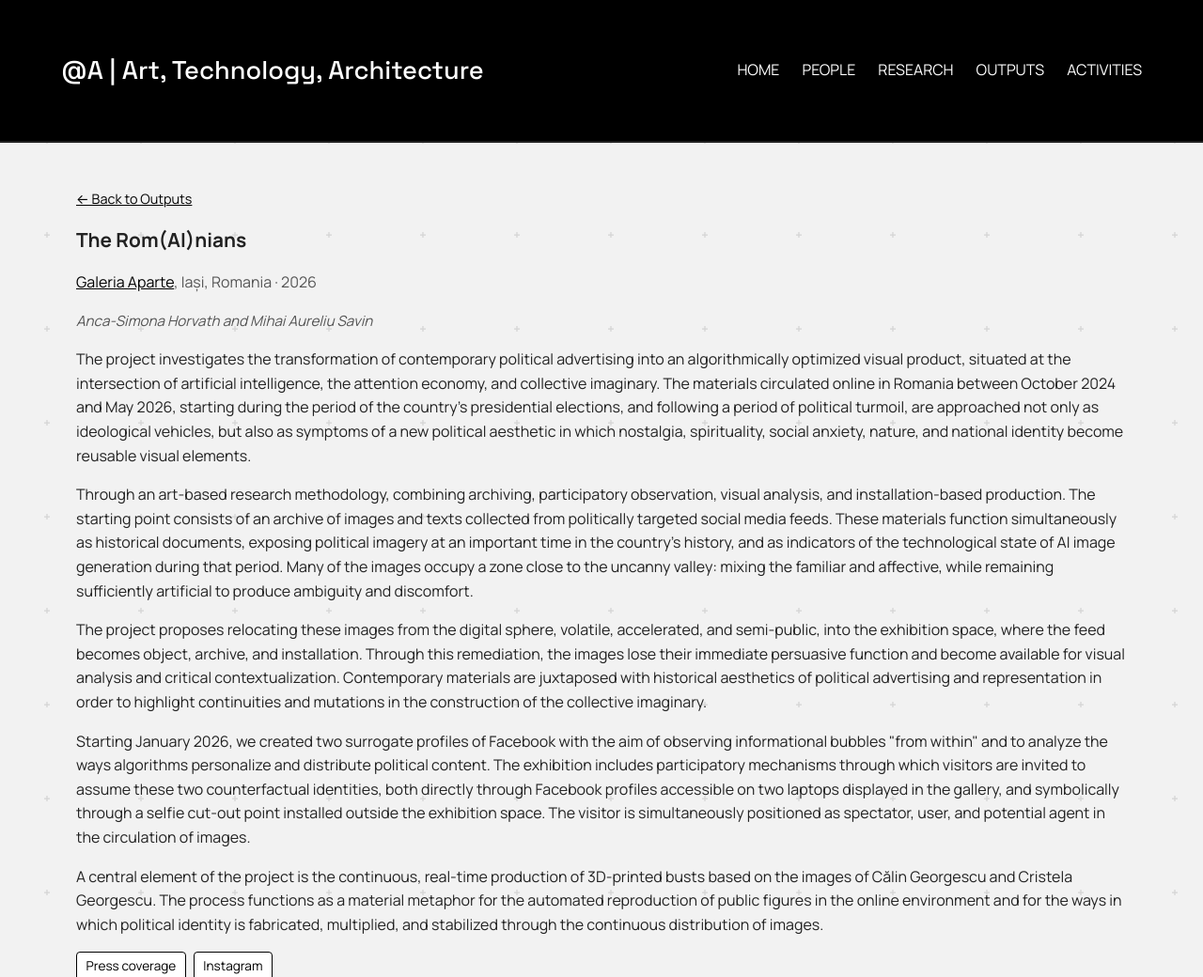
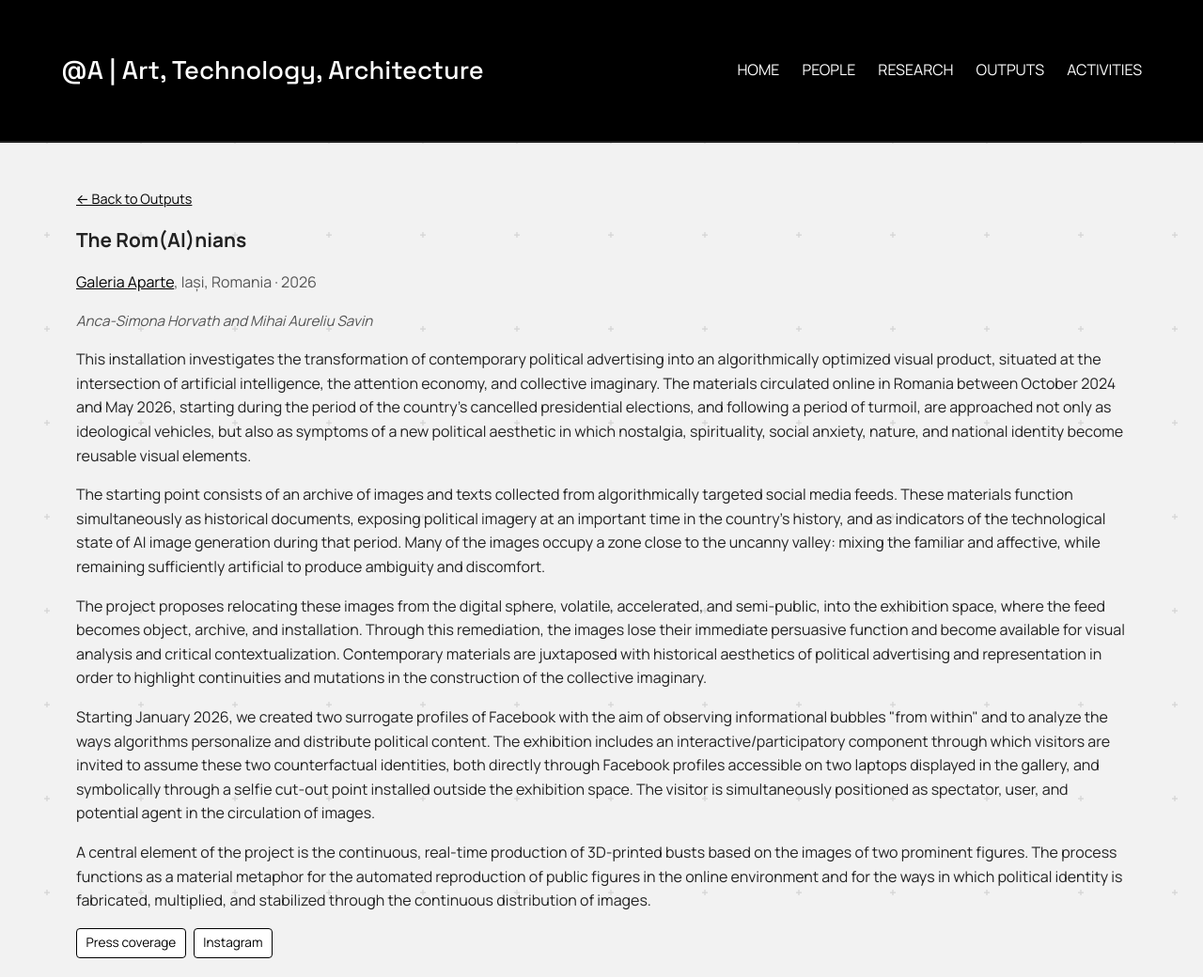
Before and after one commit to anqua/at-a, a Jekyll site: the page built from exhibitions/the-romainians.md, in a window 1280 px wide and 1400 px high, cut to the strip 0-1040 px from the top of the window. Shown: the whole strip at 94% size. Built offline with Jekyll 4.4.1, drawn with Linux system fonts in a browser that asks for light colours.

Commit message:
Update exhibitions.yml

```diff
--- a/_data/exhibitions.yml
+++ b/_data/exhibitions.yml
@@ -7,11 +7,11 @@
   credits: "Anca-Simona Horvath and Mihai Aureliu Savin"
   description: ""
   description_long:
-    - "The project investigates the transformation of contemporary political advertising into an algorithmically optimized visual product, situated at the intersection of artificial intelligence, the attention economy, and collective imaginary. The materials circulated online in Romania between October 2024 and May 2026, starting during the period of the country's presidential elections, and following a period of political turmoil, are approached not only as ideological vehicles, but also as symptoms of a new political aesthetic in which nostalgia, spirituality, social anxiety, nature, and national identity become reusable visual elements."
-    - "Through an art-based research methodology, combining archiving, participatory observation, visual analysis, and installation-based production. The starting point consists of an archive of images and texts collected from politically targeted social media feeds. These materials function simultaneously as historical documents, exposing political imagery at an important time in the country's history, and as indicators of the technological state of AI image generation during that period. Many of the images occupy a zone close to the uncanny valley: mixing the familiar and affective, while remaining sufficiently artificial to produce ambiguity and discomfort."
+    - "This installation investigates the transformation of contemporary political advertising into an algorithmically optimized visual product, situated at the intersection of artificial intelligence, the attention economy, and collective imaginary. The materials circulated online in Romania between October 2024 and May 2026, starting during the period of the country's cancelled presidential elections, and following a period of turmoil, are approached not only as ideological vehicles, but also as symptoms of a new political aesthetic in which nostalgia, spirituality, social anxiety, nature, and national identity become reusable visual elements."
+    - "The starting point consists of an archive of images and texts collected from algorithmically targeted social media feeds. These materials function simultaneously as historical documents, exposing political imagery at an important time in the country's history, and as indicators of the technological state of AI image generation during that period. Many of the images occupy a zone close to the uncanny valley: mixing the familiar and affective, while remaining sufficiently artificial to produce ambiguity and discomfort."
     - "The project proposes relocating these images from the digital sphere, volatile, accelerated, and semi-public, into the exhibition space, where the feed becomes object, archive, and installation. Through this remediation, the images lose their immediate persuasive function and become available for visual analysis and critical contextualization. Contemporary materials are juxtaposed with historical aesthetics of political advertising and representation in order to highlight continuities and mutations in the construction of the collective imaginary."
-    - "Starting January 2026, we created two surrogate profiles of Facebook with the aim of observing informational bubbles \"from within\" and to analyze the ways algorithms personalize and distribute political content. The exhibition includes participatory mechanisms through which visitors are invited to assume these two counterfactual identities, both directly through Facebook profiles accessible on two laptops displayed in the gallery, and symbolically through a selfie cut-out point installed outside the exhibition space. The visitor is simultaneously positioned as spectator, user, and potential agent in the circulation of images."
-    - "A central element of the project is the continuous, real-time production of 3D-printed busts based on the images of Călin Georgescu and Cristela Georgescu. The process functions as a material metaphor for the automated reproduction of public figures in the online environment and for the ways in which political identity is fabricated, multiplied, and stabilized through the continuous distribution of images."
+    - "Starting January 2026, we created two surrogate profiles of Facebook with the aim of observing informational bubbles \"from within\" and to analyze the ways algorithms personalize and distribute political content. The exhibition includes an interactive/participatory component through which visitors are invited to assume these two counterfactual identities, both directly through Facebook profiles accessible on two laptops displayed in the gallery, and symbolically through a selfie cut-out point installed outside the exhibition space. The visitor is simultaneously positioned as spectator, user, and potential agent in the circulation of images."
+    - "A central element of the project is the continuous, real-time production of 3D-printed busts based on the images of two prominent figures. The process functions as a material metaphor for the automated reproduction of public figures in the online environment and for the ways in which political identity is fabricated, multiplied, and stabilized through the continuous distribution of images."
   press: "https://www.modernism.ro/2026/05/23/expozitie-anca-horvath-mihai-aureliu-savin-the-romainians-galeria-aparte-unage-iasi/"
   instagram: "https://www.instagram.com/reel/DY5TmUZMWq9/"
   url: /at-a/exhibitions/the-romainians
```
